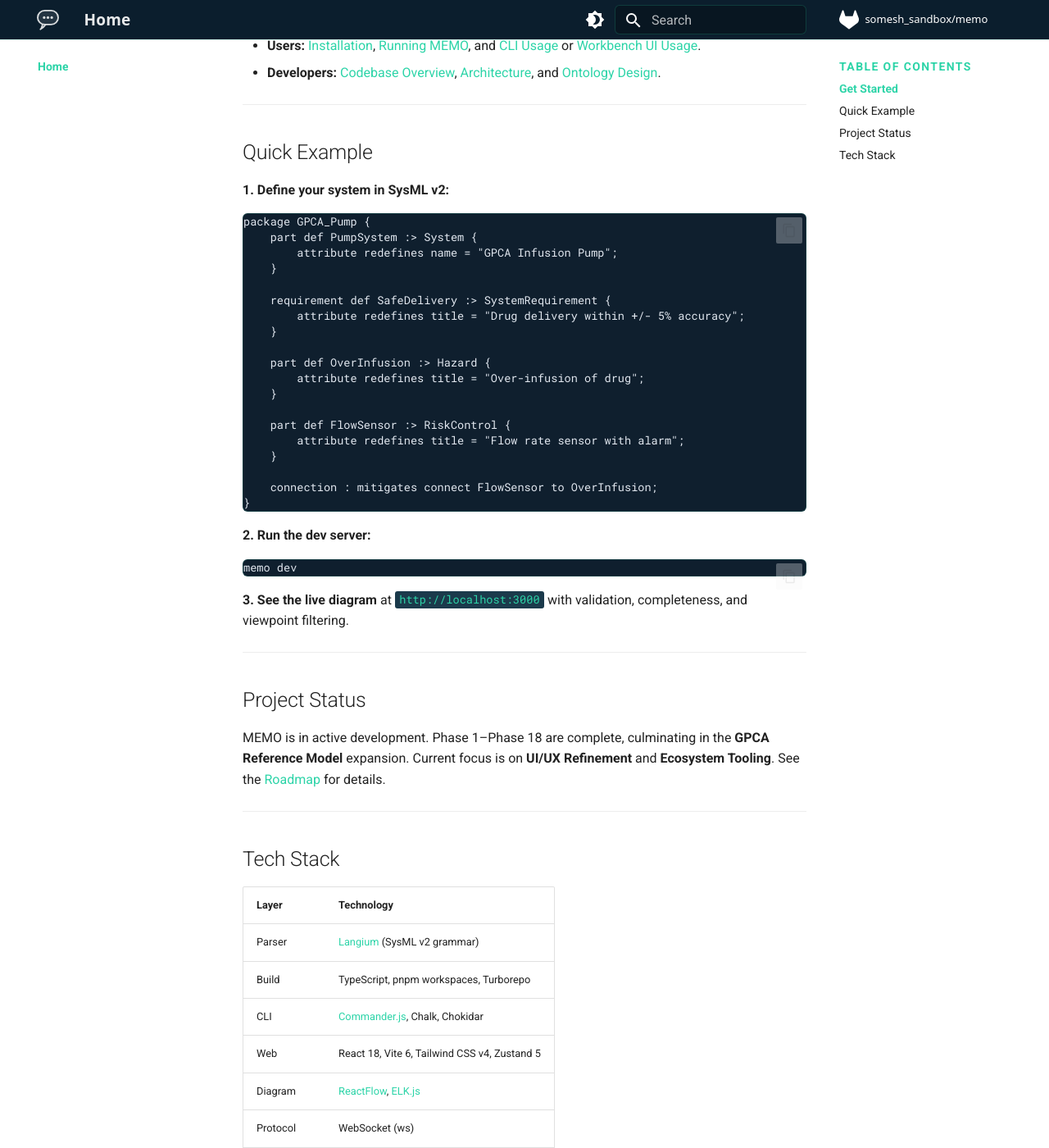
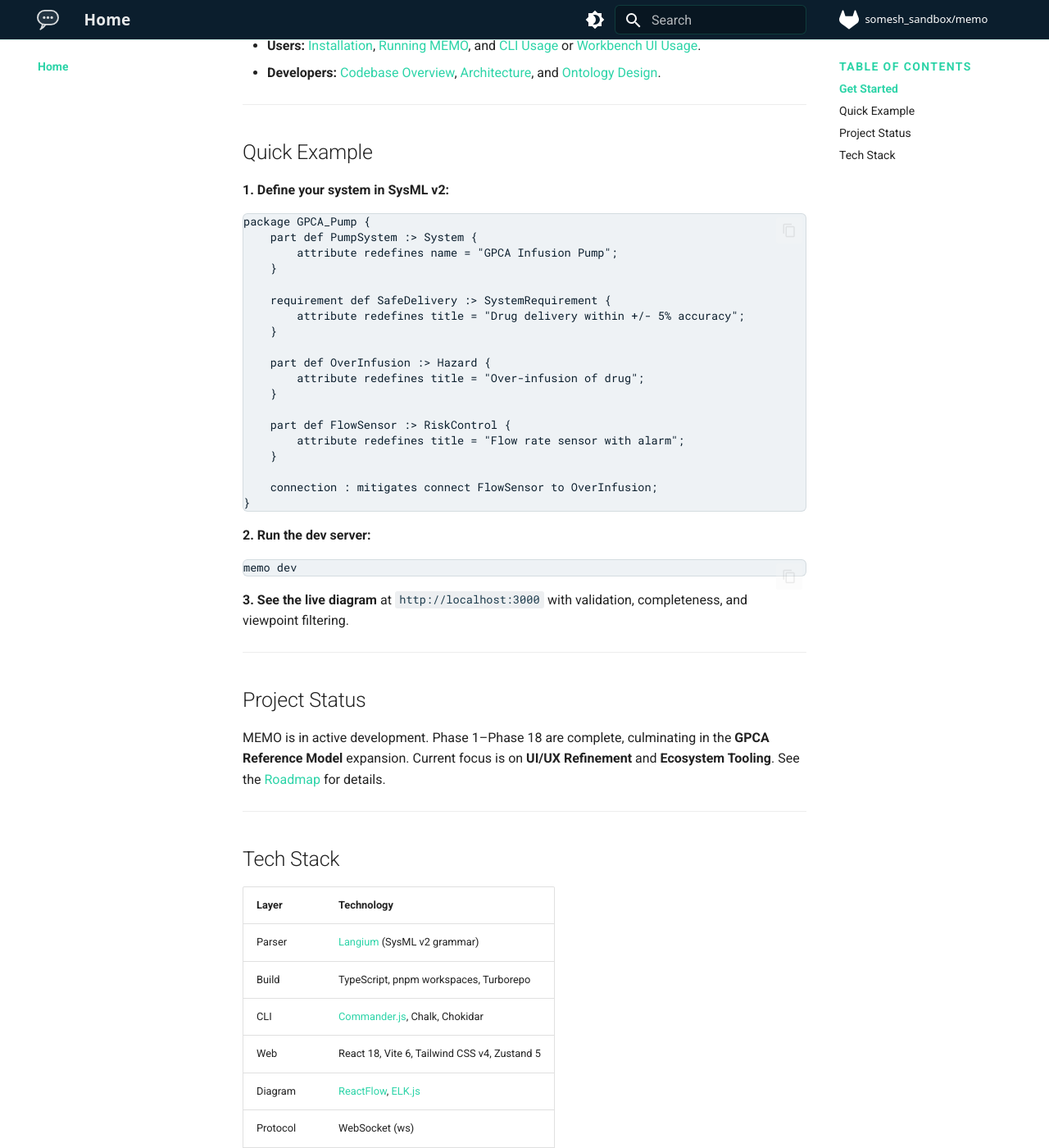
Before and after one commit to memoarchitect/memo-architect, an MkDocs documentation site: the page built from docs/src/index.md, in a window 1280 px wide and 1400 px high, scrolled down 237 px. Shown: the whole window at 82% size. Built offline with MkDocs 1.6.1 and Material for MkDocs 9.7.7, drawn with Linux system fonts in a browser that asks for light colours; comment, search, counter and statistics services are not loaded.

Commit message:
fix: code blocks use light gray bg + dark text in light mode (VS Code style)

```diff
--- a/docs/src/stylesheets/extra.css
+++ b/docs/src/stylesheets/extra.css
@@ -110,26 +110,50 @@
   color: inherit;
 }
 
-/* ── Code blocks (dark background in both modes for readability) ─────────── */
-.highlight pre,
-.md-typeset pre {
+/* ── Code blocks — light mode (VS Code light style) ─────────────────────── */
+[data-md-color-scheme="default"] .highlight pre,
+[data-md-color-scheme="default"] .md-typeset pre {
+  background: #EEF2F5 !important;
+  border: 1px solid rgba(27, 58, 75, 0.12);
+  border-radius: 6px;
+}
+
+[data-md-color-scheme="default"] .highlight code,
+[data-md-color-scheme="default"] .md-typeset pre code {
+  background: transparent !important;
+  color: #0B1E2D !important;
+  font-size: 0.85em;
+  padding: 0;
+}
+
+/* Inline code — light mode */
+[data-md-color-scheme="default"] .md-typeset :not(pre) > code {
+  background: rgba(27, 58, 75, 0.08) !important;
+  color: #1B3A4B !important;
+  border-radius: 3px;
+  padding: 0.1em 0.4em;
+  font-size: 0.85em;
+}
+
+/* ── Code blocks — dark mode ────────────────────────────────────────────── */
+[data-md-color-scheme="slate"] .highlight pre,
+[data-md-color-scheme="slate"] .md-typeset pre {
   background: #0f1f2e !important;
   border: 1px solid rgba(45, 212, 168, 0.15);
   border-radius: 6px;
 }
 
-/* Ensure syntax-highlighted text is readable on dark background */
-.highlight code,
-.md-typeset pre code {
+[data-md-color-scheme="slate"] .highlight code,
+[data-md-color-scheme="slate"] .md-typeset pre code {
   background: transparent !important;
   color: #e2e8f0 !important;
   font-size: 0.85em;
   padding: 0;
 }
 
-/* Inline code (light background variant — readable on white) */
-.md-typeset :not(pre) > code {
-  background: #1B3A4B !important;
+/* Inline code — dark mode */
+[data-md-color-scheme="slate"] .md-typeset :not(pre) > code {
+  background: rgba(45, 212, 168, 0.12) !important;
   color: #2DD4A8 !important;
   border-radius: 3px;
   padding: 0.1em 0.4em;
```
